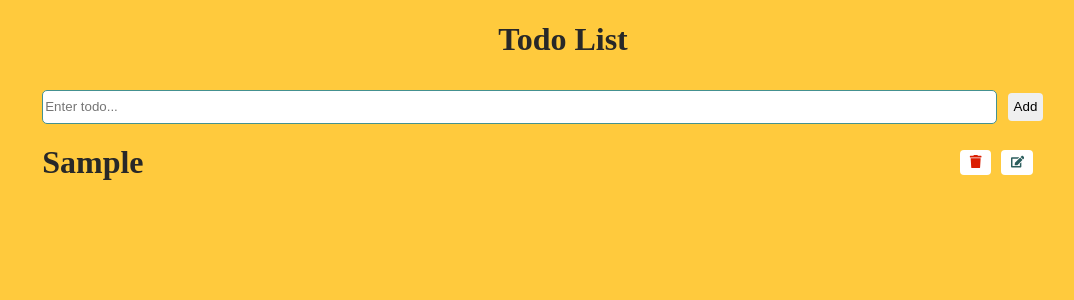
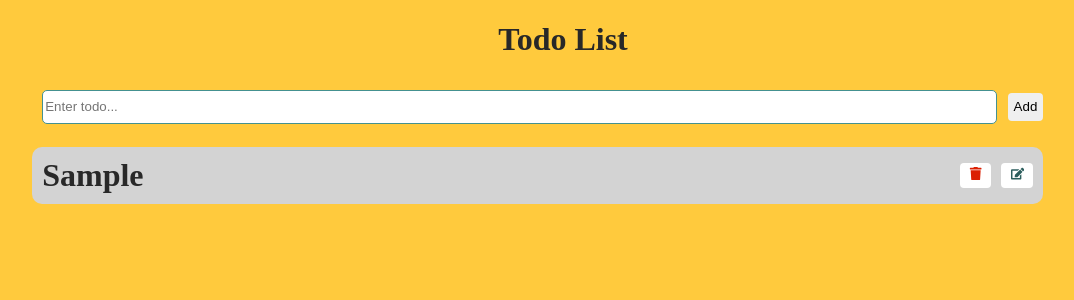
Before and after one commit to avinashtechlvr/todo-react, a React (Vite) app: page / in a window 1280 px wide. Both pictures are taken after typing "Sample" into the empty fields and a click on the button "Add". Shown: the top 300 px of the page, without its empty margins (77-1151 px from the left). Built offline with nearby package versions, Linux system fonts and the light colour scheme.

Commit message:
Added style as per status

```diff
--- a/src/App.jsx
+++ b/src/App.jsx
@@ -11,8 +11,8 @@ function App() {
   const handleAdd = () => {
     if (todo) {
       let newTodo = {};
-      newTodo.id = todos.length + 1;
-      newTodo.value = todo;
+      newTodo.id = newTodo.value = todo;
+      newTodo.staus = "todo";
       setTodos([...todos, newTodo]);
       setTodo("");
     }
--- a/src/components/Todo.jsx
+++ b/src/components/Todo.jsx
@@ -3,7 +3,7 @@ import { FaEdit, FaTrash } from "react-icons/fa";
 
 function Todo({ todo, removeTodo }) {
   return (
-    <div className="container">
+    <div className="container do">
       <h1 className="todo">{todo.value}</h1>
       <button onClick={() => removeTodo(todo.id)} className="remove-button">
         <FaTrash className="delete-icon" />
--- a/src/styles/App.css
+++ b/src/styles/App.css
@@ -33,6 +33,26 @@ body::before {
     align-items: center;
     width: 80%;
     margin-left: 8%;
+    margin-top: 1%;
+
+}
+.do{
+    background-color: lightgrey;
+    border-radius: 10px;
+    transition: background-color 0.5s ease, color 0.5s ease;
+}
+.in-progress{
+    background-color: #449190;
+    border-radius: 10px;
+    transition: background-color 0.5s ease, color 0.5s ease;
+}
+.completed{
+    background-color: #db1f02;
+    border-radius: 10px;
+    transition: background-color 0.5s ease, color 0.5s ease;
+}
+.do:hover, .in-progress:hover, .completed:hover{
+    transform: scale(1.05);
 }
 .input-todo{
     margin: 1%;
```
